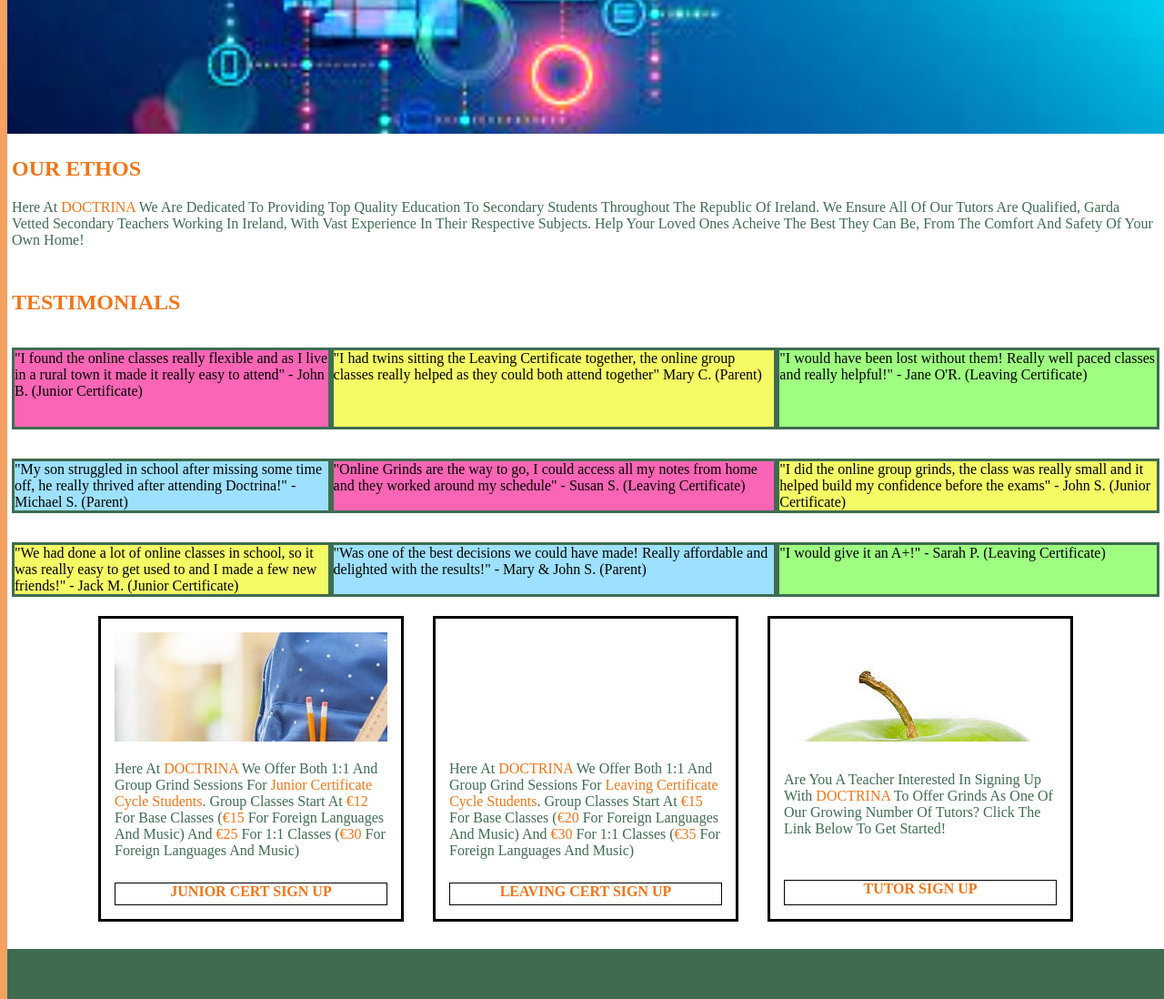
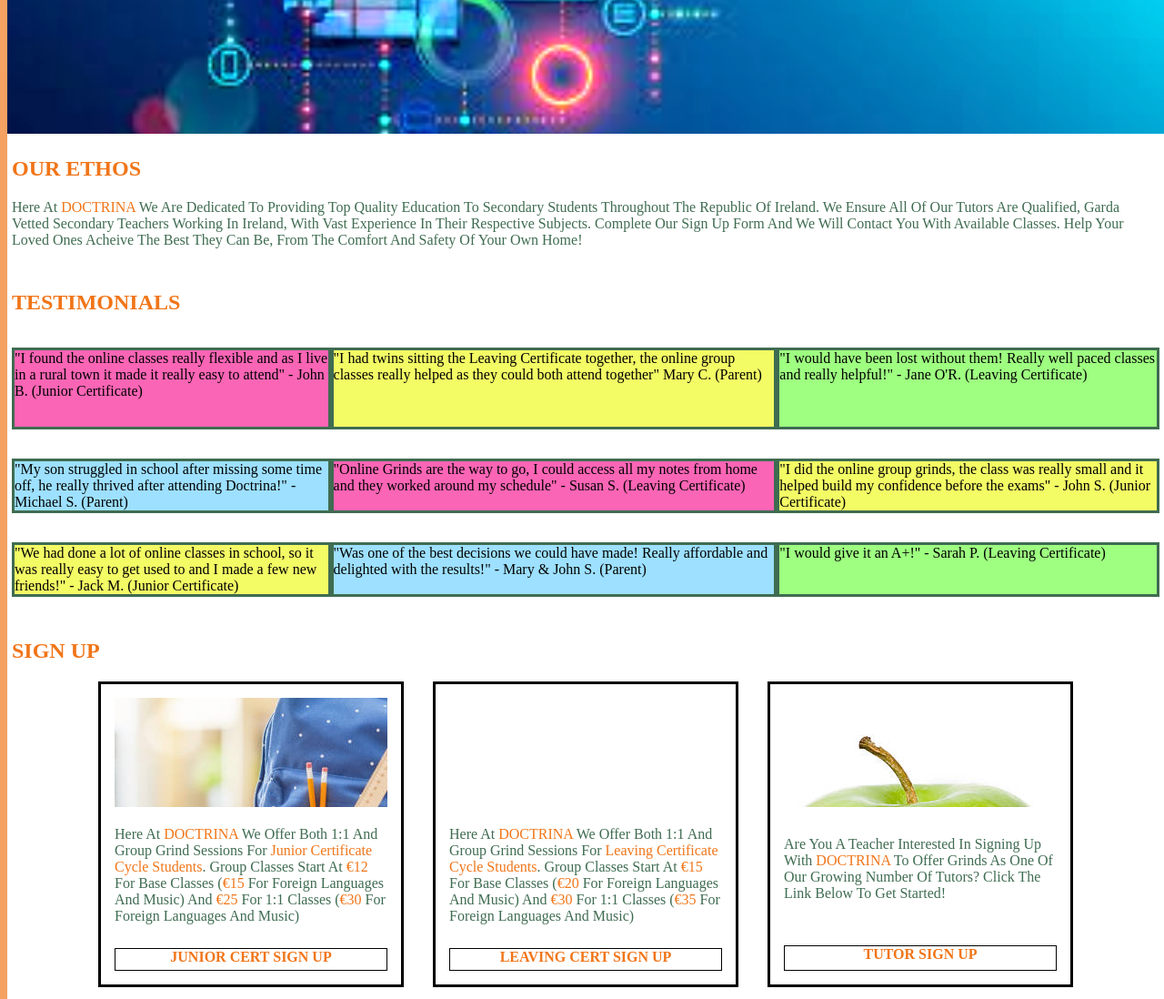
Before and after one commit to Forgottenit/Online-Grinds, a plain HTML site: page index.html in a window 1280 px wide. Shown: the part 533-1631 px from the top of the page at 91% size. Drawn offline with Linux system fonts and the light colour scheme; a web font is replaced by a local one.

Commit message:
Add heading for Sign Up Section on landing page

```diff
--- a/assets/css/style.css
+++ b/assets/css/style.css
@@ -76,7 +76,7 @@ li:hover {
 }
 
 .ethos,
-.testimonials {
+.testimonials, .sign-up {
     font-family: "Slabo 13px";
     color: #3f6c51;
     gap: 1px;
@@ -122,7 +122,7 @@ li:hover {
     color: #f17518;
 }
 
-.info {
+.sign-up-info{
     display: flex;
     flex-wrap: wrap;
     gap: 2em;
--- a/index.html
+++ b/index.html
@@ -29,7 +29,8 @@
         <h1 class="orange">OUR ETHOS</h1>
         <p>Here At <span class="orange">DOCTRINA </span>We Are Dedicated To Providing Top Quality Education To Secondary
             Students Throughout The Republic Of Ireland. We Ensure All Of Our Tutors Are Qualified, Garda Vetted
-            Secondary Teachers Working In Ireland, With Vast Experience In Their Respective Subjects. Help Your Loved
+            Secondary Teachers Working In Ireland, With Vast Experience In Their Respective Subjects. Complete Our Sign
+            Up Form And We Will Contact You With Available Classes. Help Your Loved
             Ones Acheive The Best They Can Be, From The Comfort And Safety Of Your Own Home!</p>
     </section>
 
@@ -69,8 +70,10 @@
             <p class="review3">"I would give it an A+!" - Sarah P. (Leaving Certificate)</p>
         </div>
     </section>
+    <section class="sign-up">
+        <h1 class="orange">SIGN UP</h1>
+        <div class="sign-up-info">
 
-    <div class="info">
         <div class="j1">
 
             <div class="j1-img"></div>
@@ -100,13 +103,15 @@
         <div class="t1">
             <div class="t1-img"></div>
             <div class="t1-txt">
-                <p>Are You A Teacher Interested In Signing Up With <span class="orange">DOCTRINA </span> To Offer Grinds
+                <p>Are You A Teacher Interested In Signing Up With <span class="orange">DOCTRINA </span> To Offer
+                    Grinds
                     As One Of Our Growing Number Of Tutors? Click The Link Below To Get Started!</p>
             </div>
             <div class="tbutton"><a href="tform.html">TUTOR SIGN UP</a></div>
         </div>
 
-    </div>
+        </div>
+    </section>
 
     <footer class="footer">
         <ul class="social-networks">
```
Also changed, not shown: 1 other file.
